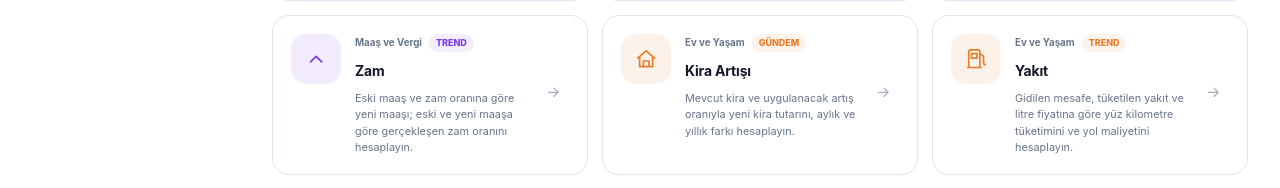
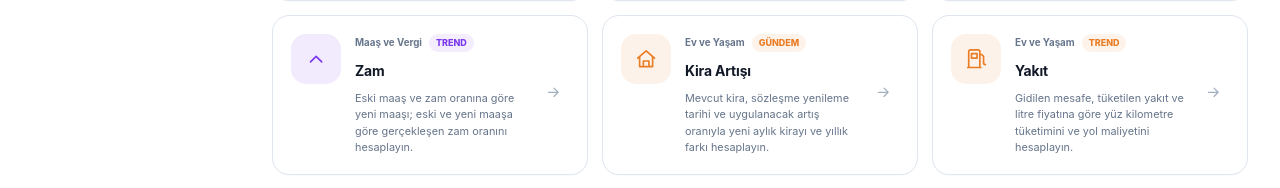
Before and after one commit to oguzdurak16-create/hesaplas, a Next.js app: page / in a window 1280 px wide. Shown: the part 1890-2078 px from the top of the page. Built offline with nearby package versions, Linux system fonts and the light colour scheme.

Commit message:
Kira artış aracını Temmuz 2026 verisiyle güncelle

```diff
--- a/src/data/tools-parts/part-03.js
+++ b/src/data/tools-parts/part-03.js
@@ -2,17 +2,36 @@ import { n, money, number, integer, percent, daysBetween, addDays, formatDate, p
 
 export const toolsPart03 = [
 {
-    slug: 'kira-artis-hesaplama', title: 'Kira Artış Hesaplama', shortTitle: 'Kira Artışı', category: 'ev-yasam', icon: 'house', badge: 'Gündem', trend: true,
-    description: 'Mevcut kira ve uygulanacak artış oranıyla yeni kira tutarını, aylık ve yıllık farkı hesaplayın.',
-    keywords: ['kira artış hesaplama', 'kira zammı', 'tüfe kira artışı'],
+    slug: 'kira-artis-hesaplama', title: 'Kira Artış Oranı ve Yeni Kira Hesaplama', shortTitle: 'Kira Artışı', category: 'ev-yasam', icon: 'house', badge: 'Gündem', trend: true,
+    description: 'Mevcut kira, sözleşme yenileme tarihi ve uygulanacak artış oranıyla yeni aylık kirayı ve yıllık farkı hesaplayın.',
+    keywords: ['kira artış hesaplama', 'kira zammı hesaplama', 'TÜFE kira artışı', 'Temmuz 2026 kira artış oranı', 'yeni kira hesaplama'],
+    updatedAt: '2026-07-27',
     fields: [
       { key: 'rent', label: 'Mevcut aylık kira', type: 'number', default: 20000, min: 0, suffix: 'TL' },
-      { key: 'rate', label: 'Uygulanacak artış oranı', type: 'number', default: 32.03, min: 0, step: 0.01, suffix: '%', help: 'Sözleşme yenileme ayındaki resmi oranı kontrol ederek güncelleyin.' },
+      { key: 'renewalDate', label: 'Sözleşme yenileme tarihi', type: 'date', default: '2026-07-01', help: 'Oran, yenileme tarihinin bulunduğu aya göre kontrol edilmelidir.' },
+      { key: 'rate', label: 'Uygulanacak artış oranı', type: 'number', default: 32.03, min: 0, step: 0.01, suffix: '%', help: 'Temmuz 2026 yenilemeleri için Haziran 2026 TÜFE on iki aylık ortalaması varsayılan girilmiştir.' },
     ],
     calculate: (v) => {
-      const rent = n(v.rent), rate = n(v.rate), increase = rent * rate / 100, next = rent + increase
-      return result([item('Yeni aylık kira', money(next), 'primary'), item('Aylık artış', money(increase), 'warning'), item('Yıllık ek maliyet', money(increase * 12))], [item('Mevcut kira', money(rent)), item('Artış oranı', percent(rate)), item('Yeni yıllık kira', money(next * 12))], 'Resmi tavan oranı sözleşme yenileme ayına göre değişir.')
+      const rent = Math.max(0, n(v.rent)), rate = Math.max(0, n(v.rate)), increase = rent * rate / 100, next = rent + increase
+      return result(
+        [item('Yeni aylık kira', money(next), 'primary'), item('Aylık artış', money(increase), 'warning'), item('Yıllık ek maliyet', money(increase * 12))],
+        [item('Mevcut kira', money(rent)), item('Artış oranı', percent(rate)), item('Yeni yıllık kira', money(next * 12)), item('Yenileme tarihi', formatDate(v.renewalDate))],
+        'Varsayılan yüzde 32,03 oranı yalnızca Temmuz 2026 yenilemeleri için Haziran 2026 on iki aylık ortalama TÜFE verisine dayanır. Sözleşme türü, yenileme ayı ve özel hukuki durumlar sonucu değiştirebilir.'
+      )
     },
+    formula: 'Yeni aylık kira = mevcut aylık kira × (1 + artış oranı / 100). Aylık fark, yeni kira ile mevcut kira arasındaki tutardır; yıllık ek maliyet aylık farkın on iki ile çarpılmasıyla gösterilir.',
+    guide: {
+      intro: 'Kira artışında kullanılacak oran, sözleşmenin yenilendiği aya göre değişir. Bu araç oranı otomatik hukuk kararı olarak belirlemez; kullanıcı tarafından girilen oranı parasal sonuca dönüştürür. Temmuz 2026 için varsayılan yüzde 32,03, TÜİK’in Haziran 2026 on iki aylık ortalamalara göre TÜFE değişimidir.',
+      evaluate: 'Yenileme ayınızı ve sözleşmede yazan artış hükmünü kontrol edin. Sonucu yalnızca “yeni kira” olarak değil, aylık fark ve bir yıllık toplam ek maliyet üzerinden de değerlendirin. Uyuşmazlık durumunda sözleşme ve somut olay için hukuki görüş alınmalıdır.',
+    },
+    faqs: [
+      { q: 'Temmuz 2026 kira artış oranı neden yüzde 32,03?', a: 'TÜİK’in Haziran 2026 tüketici fiyat endeksi bülteninde on iki aylık ortalamalara göre değişim yüzde 32,03 olarak açıklanmıştır. Bu değer Temmuz 2026 yenileme hesabında referans olarak kullanılabilir.' },
+      { q: 'Bu oran her kira sözleşmesine otomatik uygulanır mı?', a: 'Hayır. Sözleşme türü, yenileme tarihi, sözleşme hükmü ve hukuki istisnalar sonucu etkileyebilir. Araç yalnızca girdiğiniz oranla matematiksel hesap yapar.' },
+      { q: 'Yenileme ayım değişirse ne yapmalıyım?', a: 'Yenileme ayından önce yayımlanan son TÜİK bültenindeki ilgili on iki aylık ortalama değeri kontrol edip oran alanını güncelleyin.' },
+    ],
+    sources: [
+      { label: 'TÜİK — Tüketici Fiyat Endeksi, Haziran 2026', url: 'https://veriportali.tuik.gov.tr/tr/press/58289/metadata' },
+    ],
   },
 {
     slug: 'yakit-tuketimi-hesaplama', title: 'Yakıt Tüketimi Hesaplama', shortTitle: 'Yakıt', category: 'ev-yasam', icon: 'fuel', badge: 'Trend', trend: true,
```
